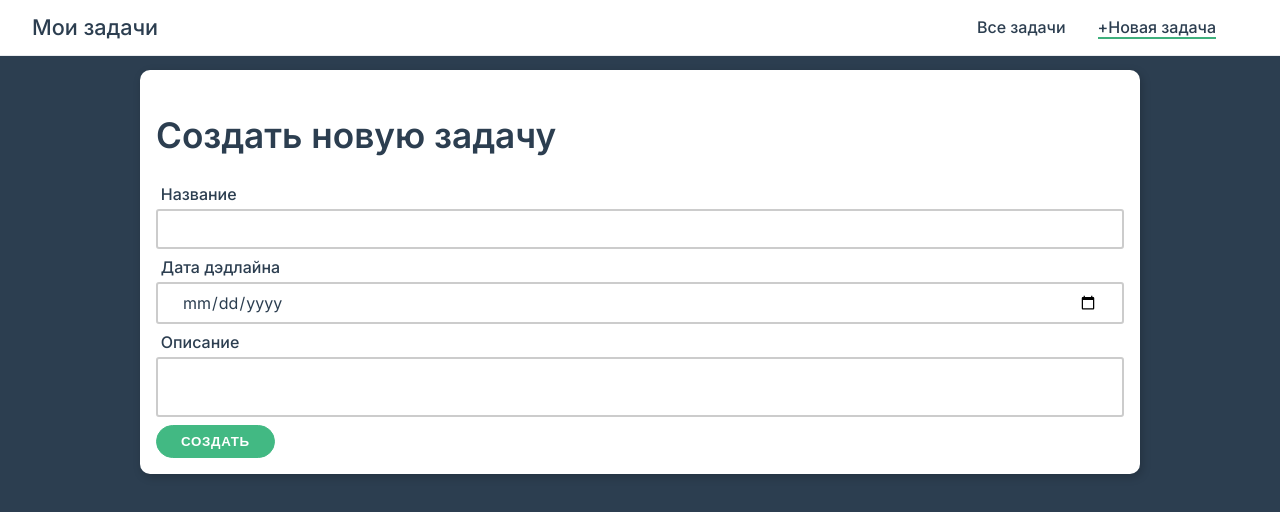
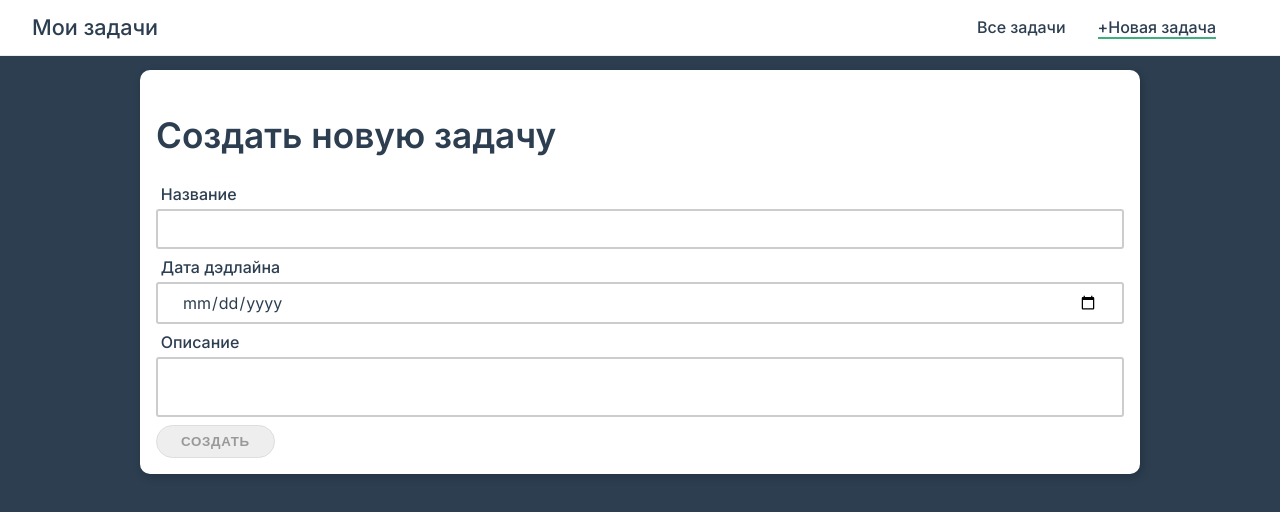
Before and after one commit to enphili/tasks-builder, a Vue app: page /newtask in a window 1280 px wide. Shown: the top 512 px of the page. Built offline with nearby package versions, Linux system fonts and the light colour scheme.

Commit message:
feat: added logic on the new task creation page

```diff
--- a/src/views/New.vue
+++ b/src/views/New.vue
@@ -1,25 +1,67 @@
 <template>
-  <form class="card">
+  <form class="card" @submit.prevent="createNewTask" ref="newTaskForm">
     <h1>Создать новую задачу</h1>
     <div class="form-control">
       <label for="title">Название</label>
-      <input type="text" id="title">
+      <input type="text" id="title" v-model="title">
     </div>
 
     <div class="form-control">
       <label for="date">Дата дэдлайна</label>
-      <input type="date" id="date">
+      <input type="date" id="date" v-model="deadlineData">
     </div>
 
     <div class="form-control">
       <label for="description">Описание</label>
-      <textarea id="description"></textarea>
+      <textarea id="description" v-model="description"></textarea>
     </div>
 
-    <button class="btn primary">Создать</button>
+    <button class="btn primary" :disabled="isFields">Создать</button>
   </form>
 </template>
 
 
 <script>
+import { computed, ref } from 'vue'
+import { useStore } from 'vuex'
+
+export default {
+  setup() {
+    const store = useStore()
+    const title = ref('')
+    const deadlineData = ref('')
+    const description = ref('')
+    const newTaskForm = ref(null)
+
+    const isFields = computed(() => (title.value === '' || deadlineData.value === '' || description.value === ''))
+
+    const status = computed(() => {
+      return (new Date(deadlineData.value) - Date.now()) <= 0 ? 'danger' : ''
+    })
+
+    const createNewTask = () => {
+      store.state.allTasks.push({
+        id: Math.floor(Date.now() / 1000),
+        title: title.value.trim(),
+        status: status.value,
+        createData: new Date().toLocaleDateString(),
+        deadlineData: new Date(deadlineData.value).toLocaleDateString(),
+        description: description.value.trim()
+      })
+      newTaskForm.value.reset()
+    }
+
+    return {
+      title,
+      deadlineData,
+      description,
+      isFields,
+      createNewTask,
+      newTaskForm,
+      status
+    }
+  }
+
+}
+
 </script>
```
